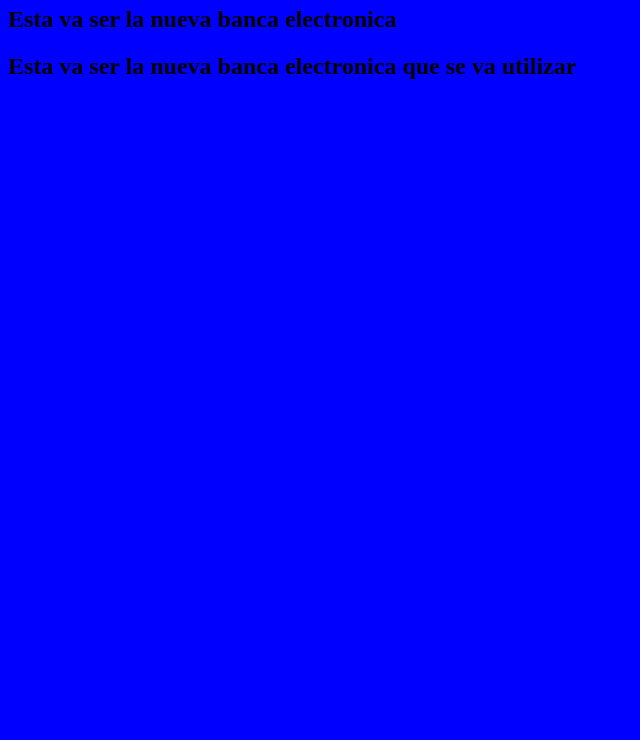
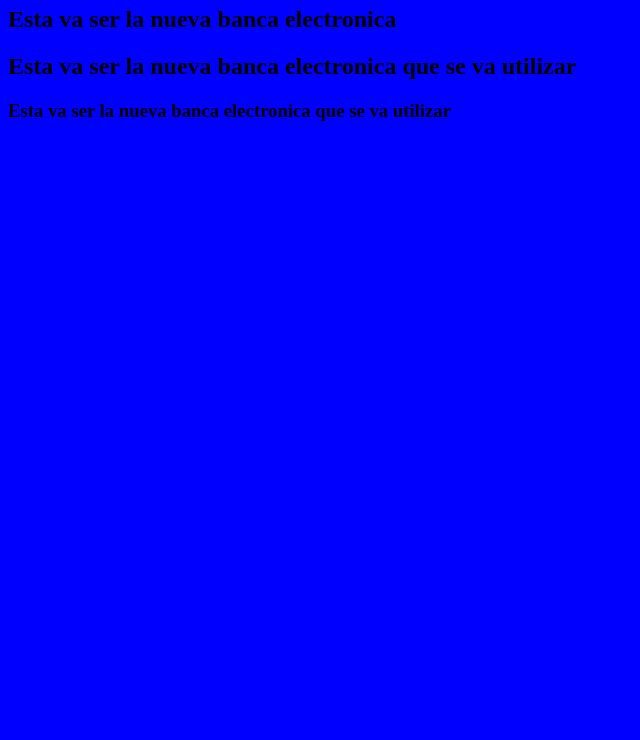
Before and after one commit to aaronjazhiel2015/pagina-web, a plain HTML site: page index.html in a window 1280 px wide. Shown: the part 60-800 px from the top of the page, without its empty margins (0-640 px from the left). Drawn offline with Linux system fonts and the light colour scheme.

Commit message:
letrero 3
nuevo letrero 3

```diff
--- a/index.html
+++ b/index.html
@@ -12,6 +12,7 @@
 
 		<h2>Esta va ser la nueva banca electronica</h2>
 		<h2>Esta va ser la nueva banca electronica que se va utilizar</h2>
+		<h3>Esta va ser la nueva banca electronica que se va utilizar</h3>
 
   </body>
 
```
